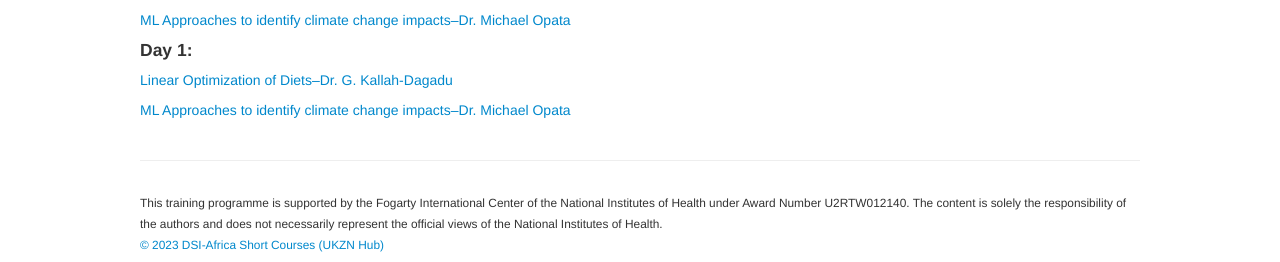
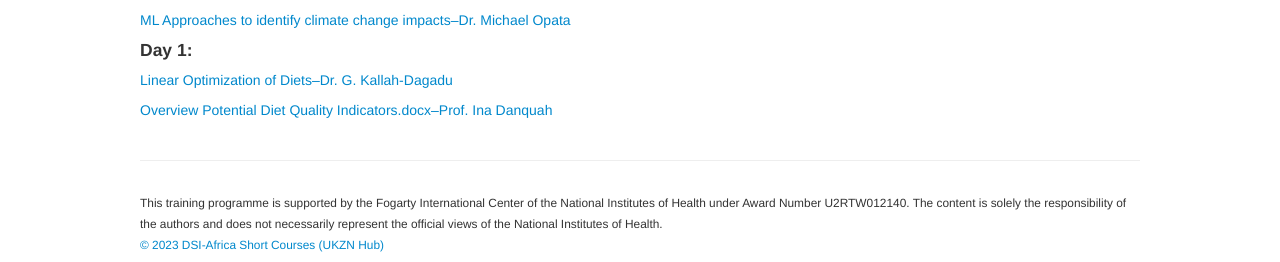
Before and after one commit to ccfscourseukzn/ccfscourseukzn.github.io, a Jekyll site: the page built from pages/lectures.md, in a window 1280 px wide. Shown: the part 1202-1464 px from the top of the page. Built offline with Jekyll 4.4.1, drawn with Linux system fonts in a browser that asks for light colours.

Commit message:
Update lectures.md

```diff
--- a/pages/lectures.md
+++ b/pages/lectures.md
@@ -63,4 +63,4 @@ Below you'll find a list of links to lecture notes and code as well as links to
 
 <a href="https://ccfscourseukzn.github.io/PDFLectures/Diet optimization.pdf" download> Linear Optimization of Diets--Dr. G. Kallah-Dagadu</a> <br>
 
-<a href="https://ccfscourseukzn.github.io/PDFLectures/ml_teaching_opata.pptx" download> ML Approaches to identify climate change impacts--Dr. Michael Opata</a> <br>
+<a href="https://ccfscourseukzn.github.io/PDFLectures/Overview_PotentialDietQualityIndicators_14.12.2022_revised.docx" download> Overview Potential Diet Quality Indicators.docx--Prof. Ina Danquah</a> <br>
```
